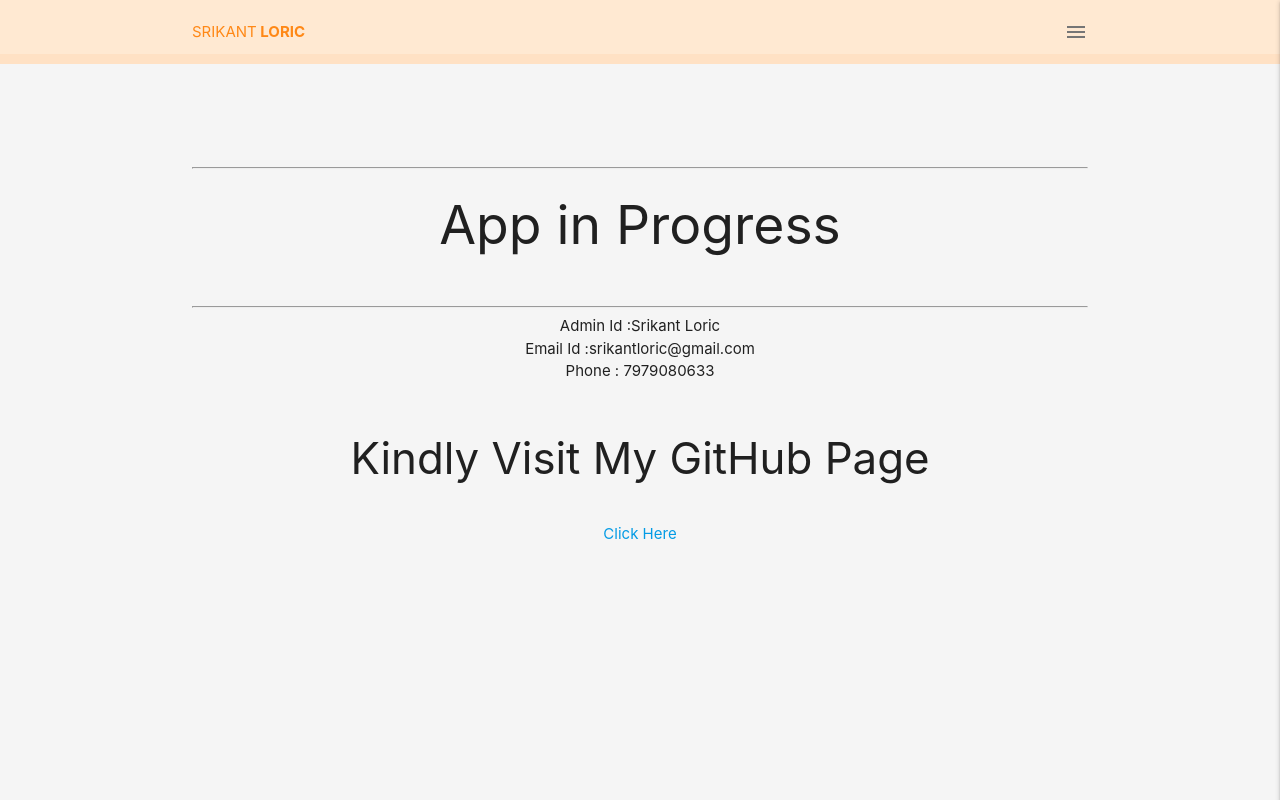
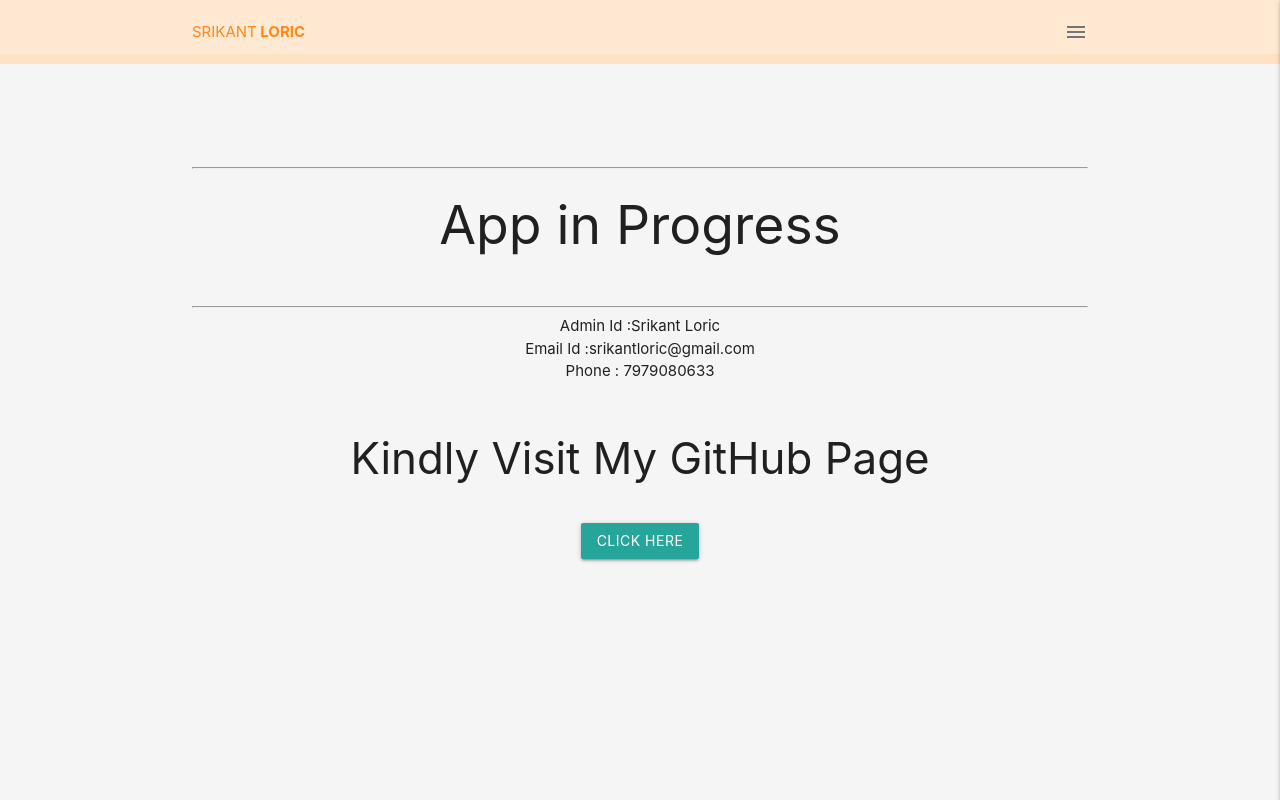
Before and after one commit to srikantloric/portfolio, a plain HTML site: page index.html in a window 1280 px wide. Drawn offline with Linux system fonts and the light colour scheme.

Commit message:
Update index.html

```diff
--- a/index.html
+++ b/index.html
@@ -47,7 +47,7 @@
             <br>
       <h3>Kindly Visit My GitHub Page</h3>
       <br>
-      <a href="https://github.com/srikantloric">Click Here</a>
+  <button class="waves-effect waves-light btn" onclick="window.location.href = 'https://github.com/srikantloric';">Click Here</button>
     </center>
 
 
```
